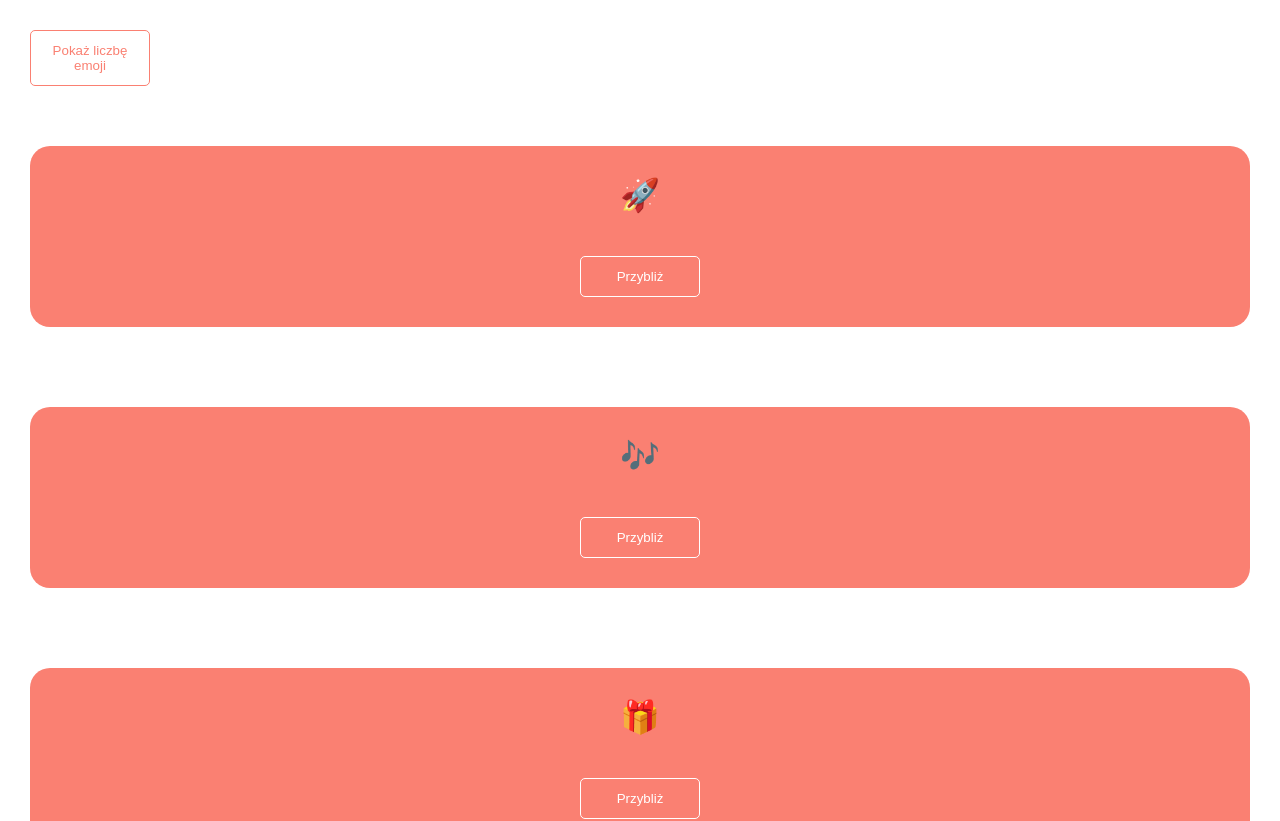
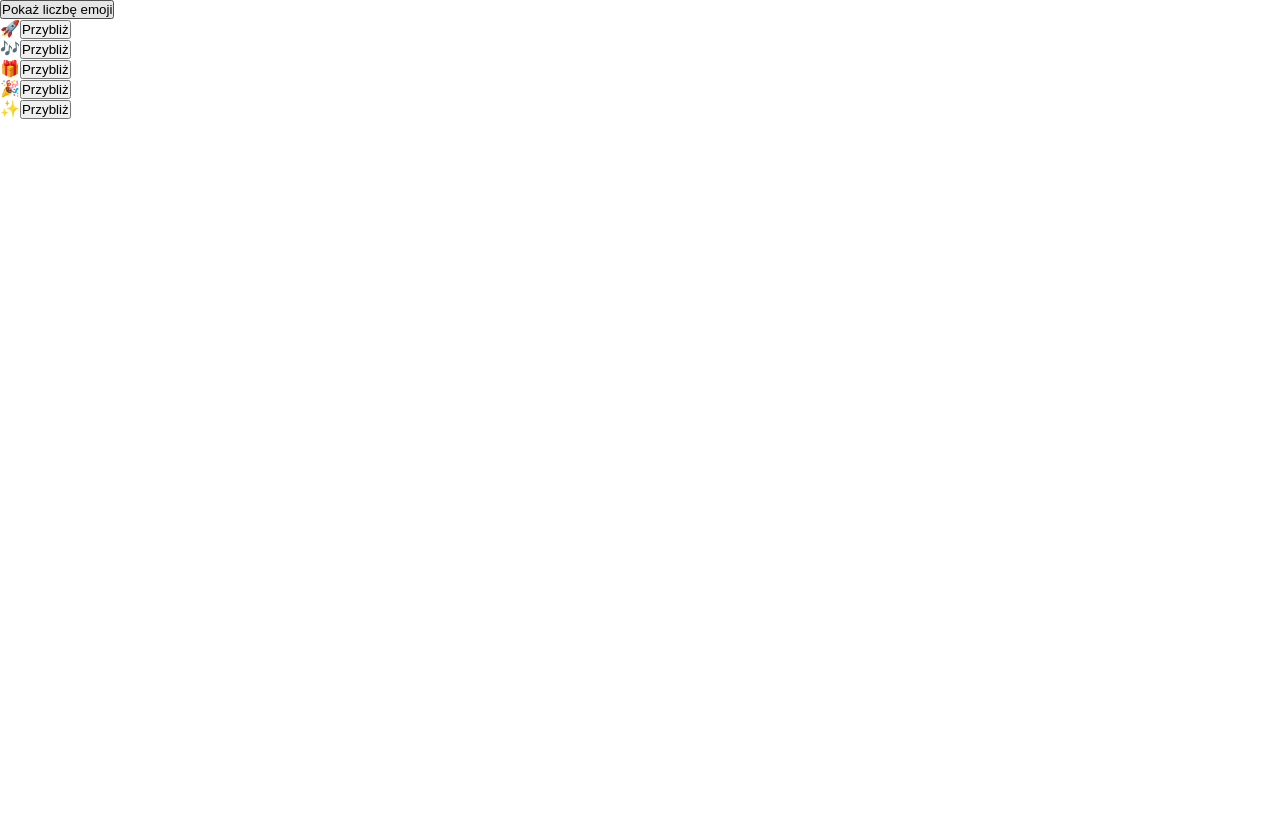
Before and after one commit to RobFyd/react-styling-Tailwind-CSS, a React (Vite) app: page / in a window 1280 px wide. Shown: the top 821 px of the page. After the commit the page ends 800 px from the top, so only its background shows below. Built offline with nearby package versions, Linux system fonts and the light colour scheme.

Commit message:
ready for tailwind

```diff
--- a/src/components/Item/Item.jsx
+++ b/src/components/Item/Item.jsx
@@ -17,19 +17,20 @@
   transition: transform 0.8s;
   ${({ $zoomed }) => $zoomed && "transform: scale(3)"}
 `;
-export function Item({ emoji, className }) {
+
+export function Item({ emoji }) {
   const [zoomed, setZoomed] = useState(false);
 
   return (
-    <StyledItem className={className}>
-      <StyledEmoji $zoomed={zoomed}>{emoji}</StyledEmoji>
-      <StyledButton
+    <li>
+      <span>{emoji}</span>
+      <button
         onClick={() => {
           setZoomed((wasZoomed) => !wasZoomed);
         }}
       >
         {zoomed ? "Oddal" : "Przybliż"}
-      </StyledButton>
-    </StyledItem>
+      </button>
+    </li>
   );
 }
--- a/src/components/List/List.jsx
+++ b/src/components/List/List.jsx
@@ -19,18 +19,14 @@
 export function List() {
   return (
     <>
-      <StyledButton
-        $primary
-        $margin={30}
-        onClick={() => alert(`Liczba emoji: ${emojis.length}`)}
-      >
+      <button onClick={() => alert(`Liczba emoji: ${emojis.length}`)}>
         Pokaż liczbę emoji
-      </StyledButton>
-      <StyledList>
+      </button>
+      <ul>
         {emojis.map((emoji) => (
-          <StyledListItem key={emoji} emoji={emoji} />
+          <Item key={emoji} emoji={emoji} />
         ))}
-      </StyledList>
+      </ul>
     </>
   );
 }
```
